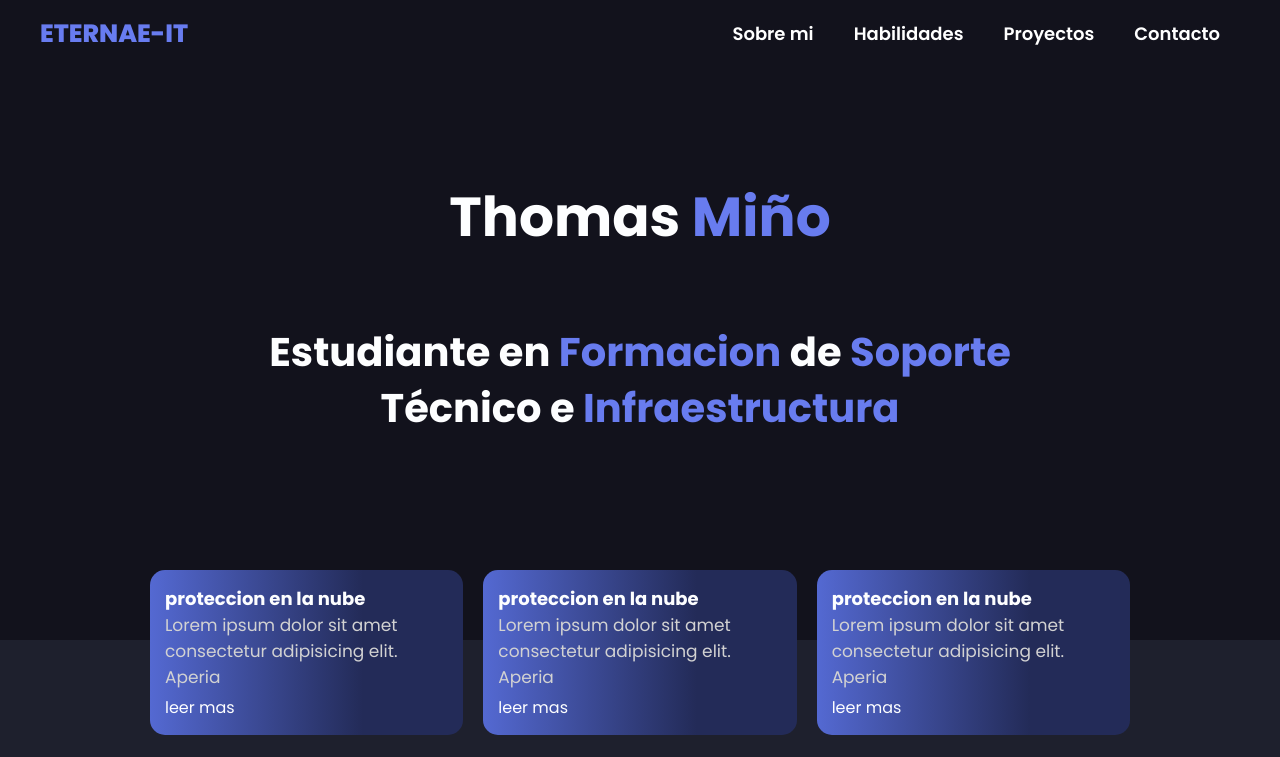
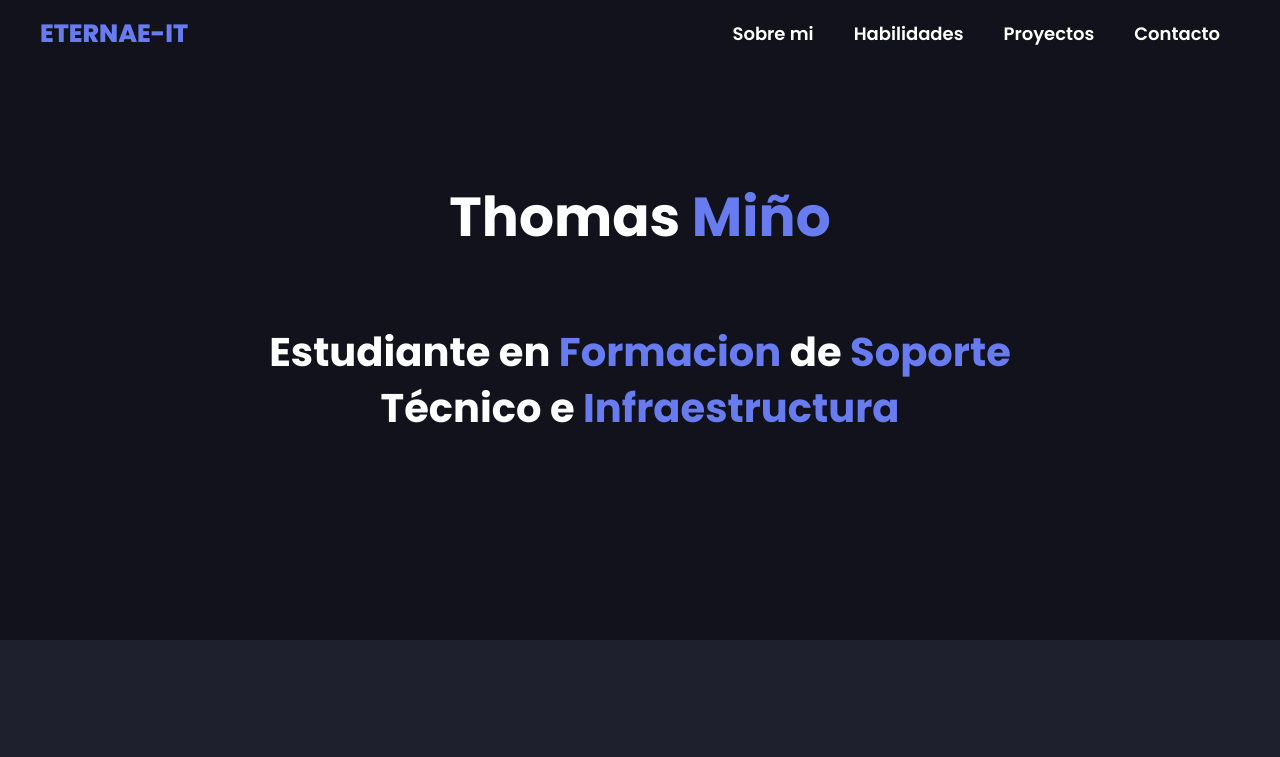
Before and after one commit to miniopa/eternaehelpit, a plain HTML site: page index.html in a window 1280 px wide. Shown: the top 757 px of the page. Drawn offline with Linux system fonts and the light colour scheme.

Commit message:
Add files via upload

```diff
--- a/index.html
+++ b/index.html
@@ -37,29 +37,6 @@
     </div>
 </header>
 
-<section class="information container">
-    <div class="information-1">
-        <h3>proteccion en la nube</h3>
-        <p>
-            Lorem ipsum dolor sit amet consectetur adipisicing elit. Aperia
-        </p>
-        <a href="#">leer mas</a>
-    </div>
-    <div class="information-1">
-        <h3>proteccion en la nube</h3>
-        <p>
-            Lorem ipsum dolor sit amet consectetur adipisicing elit. Aperia
-        </p>
-        <a href="#">leer mas</a>
-    </div>
-    <div class="information-1">
-        <h3>proteccion en la nube</h3>
-        <p>
-            Lorem ipsum dolor sit amet consectetur adipisicing elit. Aperia
-        </p>
-        <a href="#">leer mas</a>
-    </div>
-</section>
 
 <section class="about container">
     <div class="about-img">
```
